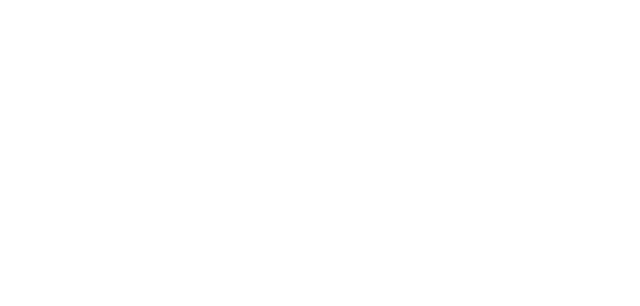
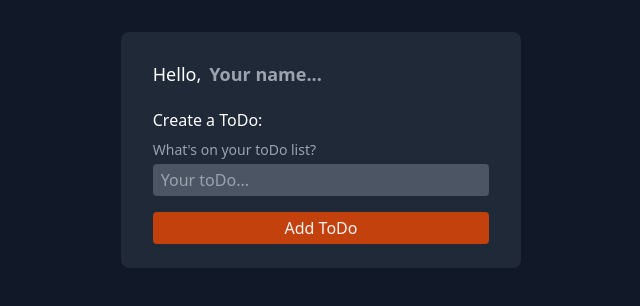
Before and after one commit to whoknowsi/todo-list-vue, a Vue app: page / in a window 1280 px wide. Shown: the top 306 px of the page, without its empty margins (319-959 px from the left). Built offline with nearby package versions, Linux system fonts and the light colour scheme.

Commit message:
Starting with todos

```diff
--- a/src/App.vue
+++ b/src/App.vue
@@ -1,5 +1,48 @@
+<script setup>
+import { ref, onMounted, computed, watch } from 'vue'
+
+const toDos = ref([])
+const username = ref('')
+
+const toDoInput = ref('')
+
+watch(username, (val) => {
+  localStorage.setItem('username', val)
+})
+
+onMounted(() => {
+  username.value = localStorage.getItem('username') || ''
+})
+
+const addToDo = () => {
+  const toDo = toDoInput.value
+  console.log(toDo)
+}
+
+</script>
+
 <template>
-  <div class="w-full h-full absolute flex justify-center items-center">
+  <main class="pt-8 flex flex-col items-center">
+    <div class="w-fit py-6 px-8 bg-gray-800 rounded-lg">
+      <h2 class="text-lg mb-4">Hello,<input class="px-2 py-1 border-none outline-none bg-gray-800 rounded font-bold w-16 min-w-max" type="text" placeholder="Your name..." v-model="username" /></h2>
+      <h3>Create a ToDo:</h3>
+      <form class="flex flex-col mt-2" @submit.prevent="addToDo">
+        <label class="text-gray-400 text-sm">What's on your toDo list?</label>
+        <input
+          class="px-2 py-1 rounded mt-1 outline-none bg-gray-600"
+          type="text"
+          placeholder="Your toDo..."
+          v-model="toDoInput"
+        />
+        <button class="mt-4 bg-orange-700 py-1 px-2 rounded text-gray-100">Add ToDo</button>
+      </form>
+    </div>
+  </main>
+</template>
 
-  </div>
-</template>
+
+<style>
+body {
+	@apply bg-gray-900; color: #fff;
+}
+</style>
```
